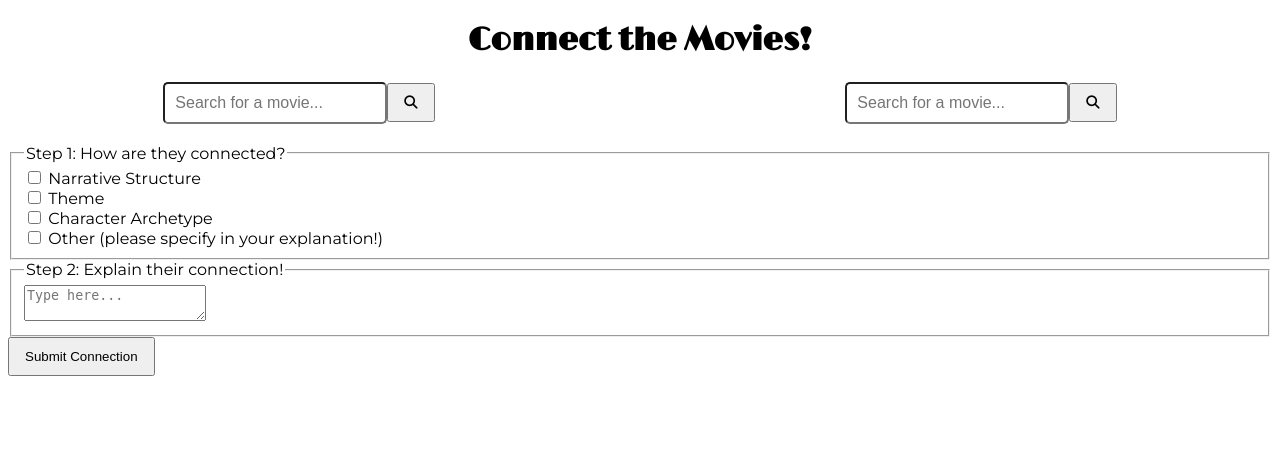
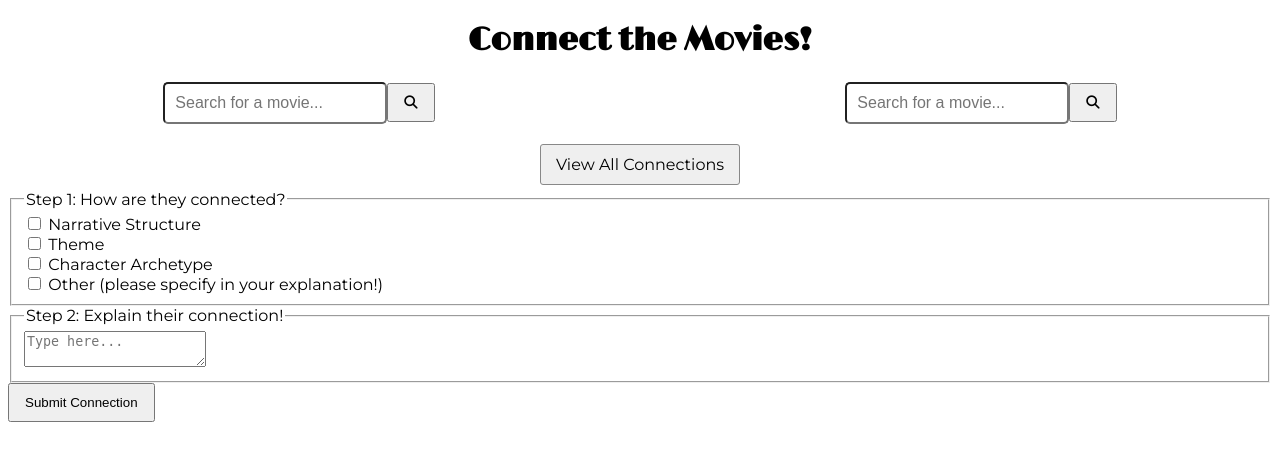
Before and after one commit to jamfolio/jamovies, a Flask app: page / in a window 1280 px wide. Shown: the top 461 px of the page. Run offline with Flask 3, Linux system fonts and the light colour scheme; some libraries are stand-ins or nearby versions.

Commit message:
Styled the connection viewer page

```diff
--- a/static/style.css
+++ b/static/style.css
@@ -17,6 +17,12 @@ body {
     justify-content: center;
     align-items: flex-start;
     gap: 100px;
+}
+
+.extra {
+    display: flex;
+    justify-content: center;
+    align-items: center;
 }
 
 .movieColumn {
@@ -43,8 +49,19 @@ body {
     border-radius: 5px;
 }
 
-button {
+button, .nav-link {
     padding: 10px 15px;
+}
+
+.nav-link {
+    display: inline-block;
+    text-decoration: none;
+    color: inherit;
+    background-color: ButtonFace;
+    border: 1px solid #888;
+    border-radius: 3px;
+    cursor: pointer;
+    margin-bottom: 5px;
 }
 
 #resultsOne, #resultsTwo {
--- a/templates/home.html
+++ b/templates/home.html
@@ -27,6 +27,10 @@
         <div id="resultsTwo"></div>
     </div>
 
+</div>
+
+<div class="extra">
+    <a href="/connections" class="nav-link">View All Connections</a>
 </div>
 
 <form id="connectionForm" method="post">
```
Also changed, not shown: other parts of static/style.css (+61 -0 lines), templates/connections.html (+25 -5 lines).
